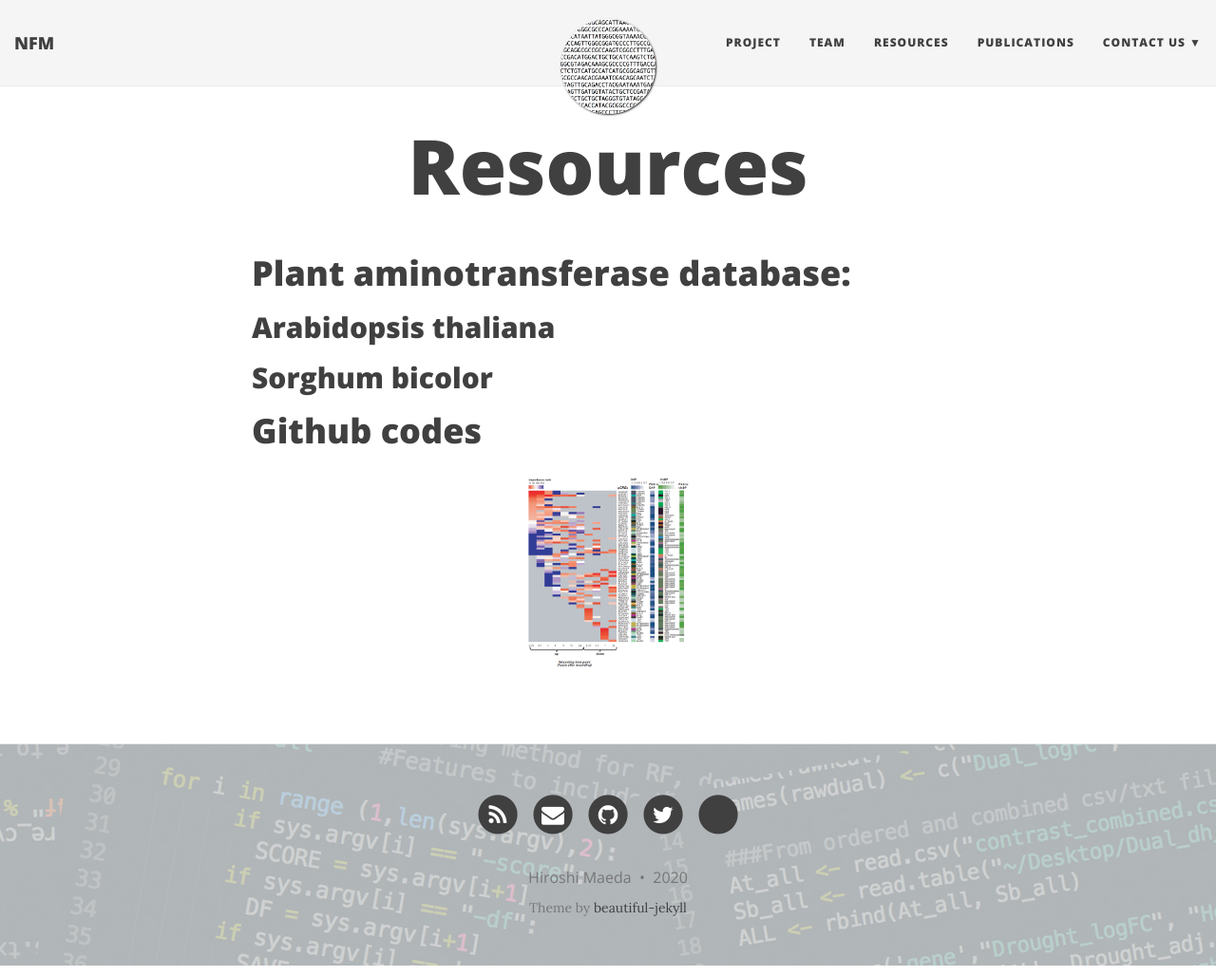
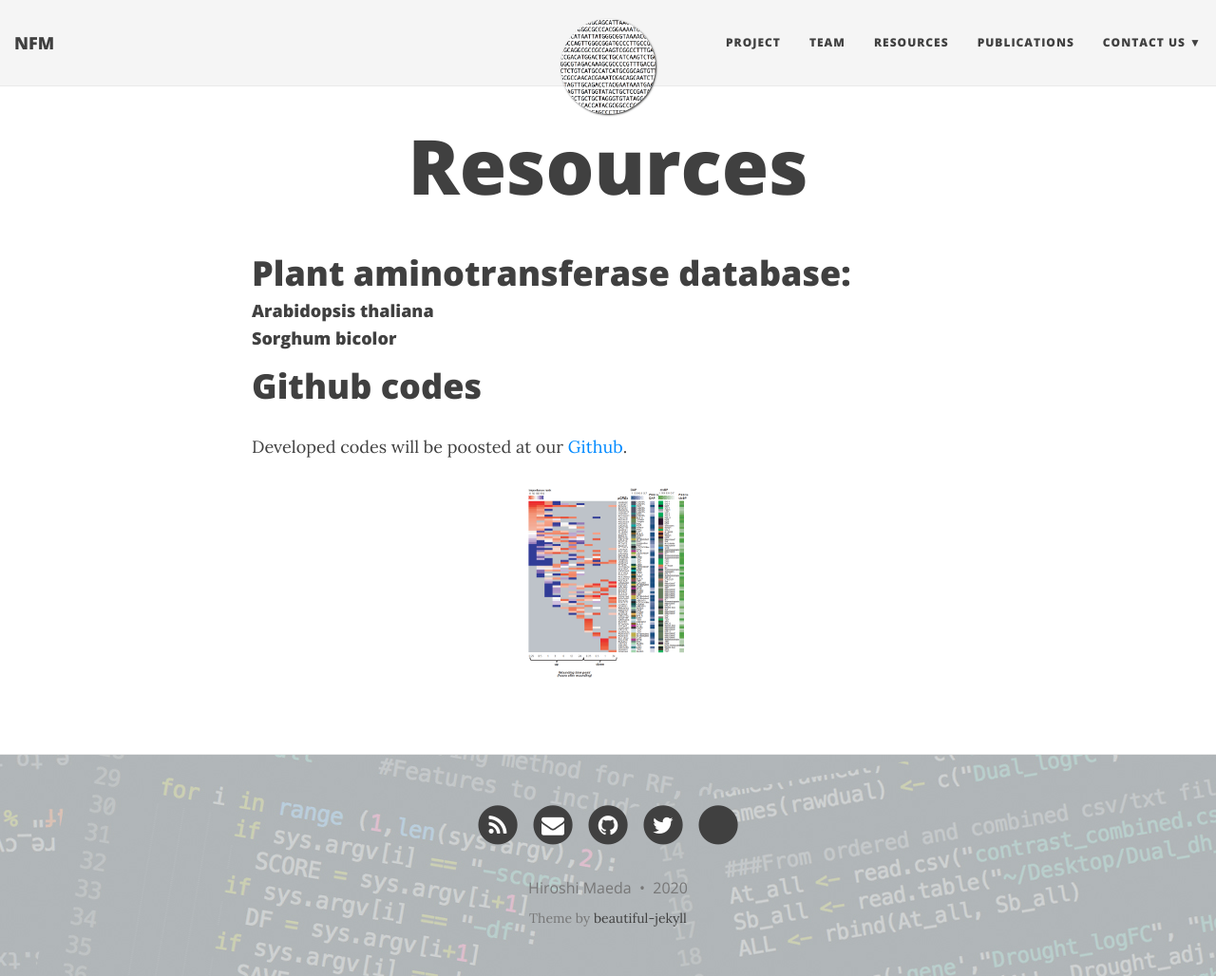
Before and after one commit to NfluxMap/NfluxMap.github.io, a Jekyll site: the page built from resources.md, in a window 1280 px wide and 1028 px high. Shown: the whole window at 95% size. Built offline with Jekyll 4.4.1, drawn with Linux system fonts in a browser that asks for light colours; nearby versions of some CDN libraries; a style sheet for code colours, icons or effects is not loaded.

Commit message:
Update resources.md

```diff
--- a/resources.md
+++ b/resources.md
@@ -9,15 +9,15 @@
 
 # Plant aminotransferase database:
 
-## Arabidopsis thaliana
+#### Arabidopsis thaliana
 
 
-## Sorghum bicolor
+#### Sorghum bicolor
 
 
 
 # Github codes
-
+Developed codes will be poosted at our [Github](https://github.com/NfluxMap).
 
 
 <p align='center'>
```
